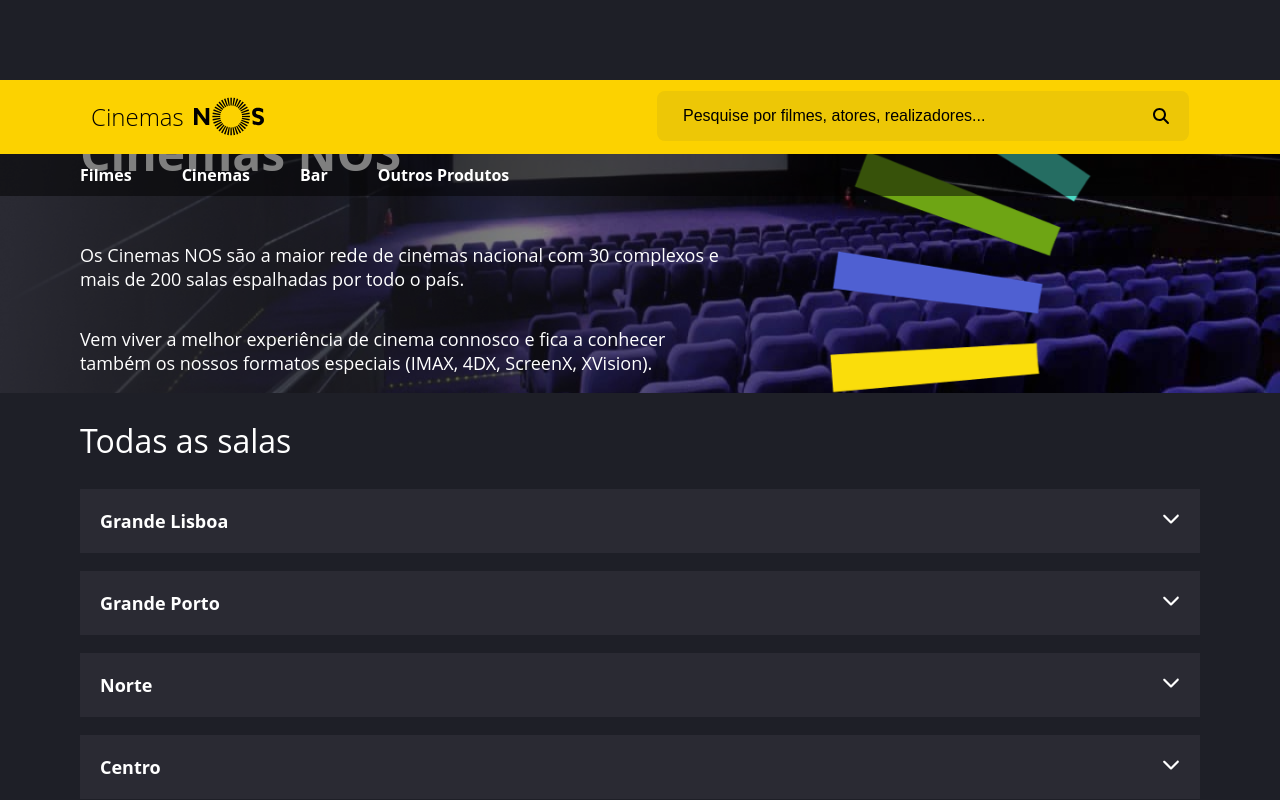
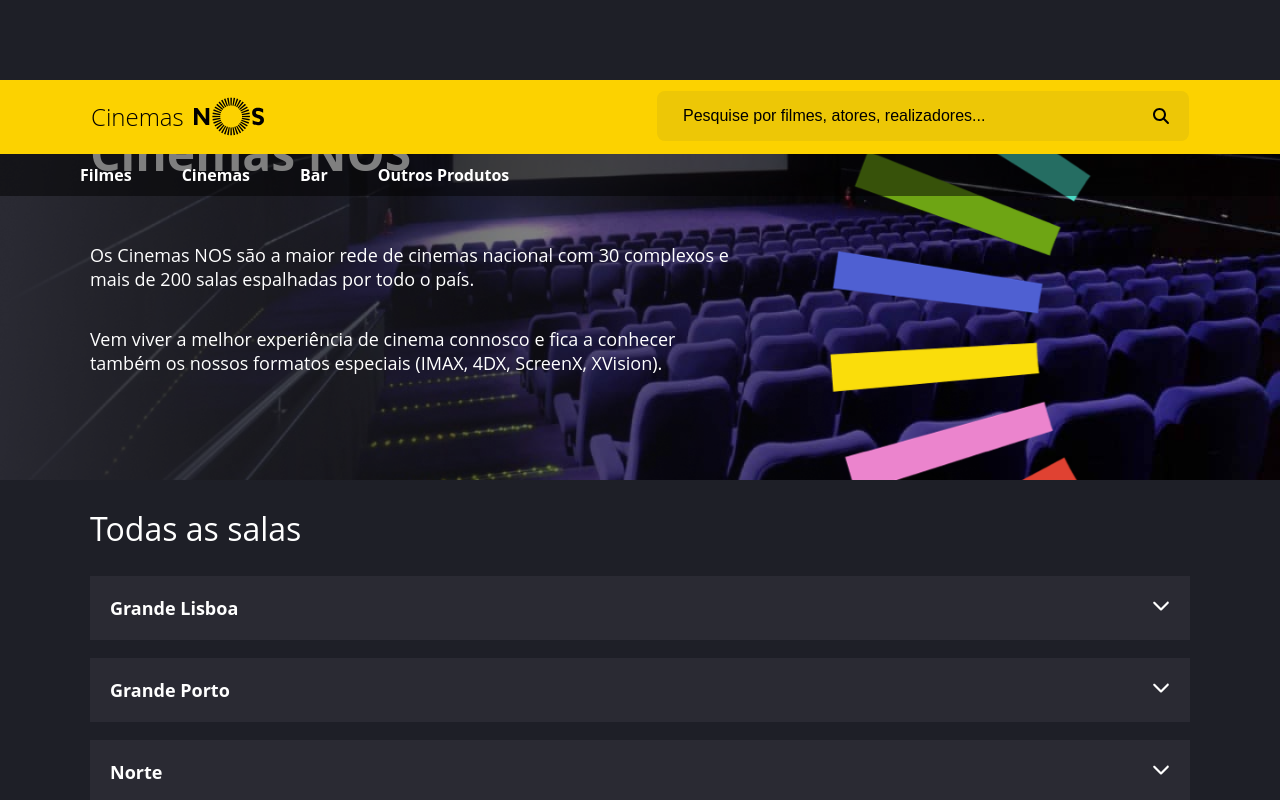
Before and after one commit to esouzadias/cinemas_nos_react_2023, a React (Create React App) app in the folder cnos_2023/: page / in a window 1280 px wide. Shown: the top 800 px of the page. Built offline with nearby package versions, Linux system fonts and the light colour scheme; no server answers.

Commit message:
Update Cinemas, CinemasList

```diff
--- a/cnos_2023/src/Layout/Cinemas/Cinemas.js
+++ b/cnos_2023/src/Layout/Cinemas/Cinemas.js
@@ -4,7 +4,7 @@
 import { FontAwesomeIcon } from '@fortawesome/react-fontawesome'
 import { faChevronDown } from '@fortawesome/free-solid-svg-icons'
 
-function Cinemas() {
+function Cinemas({cinemasList}) {
   const [selectedOption, setSelectedOption] = useState('');
 
   const handleListClick = (option) => {
@@ -32,37 +32,37 @@
           <span>Grande Lisboa</span>
           <FontAwesomeIcon className='icon' icon={faChevronDown}/>
         </h3>
-        {selectedOption === "Grande Lisboa" && (<CinemasList selectedOption={selectedOption}/>)}
+        {selectedOption === "Grande Lisboa" && (<CinemasList cinemasList={cinemasList} selectedOption={selectedOption}/>)}
 
         <h3 className="cinemas-list-selection" onClick={() => handleListClick('Grande Porto')}>
           <span>Grande Porto</span>
           <FontAwesomeIcon className='icon' icon={faChevronDown}/>
         </h3>
-        {selectedOption === "Grande Porto" && (<CinemasList selectedOption={selectedOption}/>)}
+        {selectedOption === "Grande Porto" && (<CinemasList cinemasList={cinemasList} selectedOption={selectedOption}/>)}
 
         <h3 className="cinemas-list-selection" onClick={() => handleListClick('Norte')}>
           <span>Norte</span>
           <FontAwesomeIcon className='icon' icon={faChevronDown}/>
         </h3>
-        {selectedOption === "Norte" && (<CinemasList selectedOption={selectedOption}/>)}
+        {selectedOption === "Norte" && (<CinemasList cinemasList={cinemasList} selectedOption={selectedOption}/>)}
 
         <h3 className="cinemas-list-selection" onClick={() => handleListClick('Centro')}>
           <span>Centro</span>
           <FontAwesomeIcon className='icon' icon={faChevronDown}/>
         </h3>
-        {selectedOption === "Centro" && (<CinemasList selectedOption={selectedOption}/>)}
+        {selectedOption === "Centro" && (<CinemasList cinemasList={cinemasList} selectedOption={selectedOption}/>)}
 
         <h3 className="cinemas-list-selection" onClick={() => handleListClick('Sul')}>
           <span>Sul</span>
           <FontAwesomeIcon className='icon' icon={faChevronDown}/>
         </h3>
-        {selectedOption === "Sul" && (<CinemasList selectedOption={selectedOption}/>)}
+        {selectedOption === "Sul" && (<CinemasList cinemasList={cinemasList} selectedOption={selectedOption}/>)}
 
         <h3 className="cinemas-list-selection" onClick={() => handleListClick('Madeira')}>
           <span>Madeira</span>
           <FontAwesomeIcon className='icon' icon={faChevronDown}/>
         </h3>
-        {selectedOption === "Madeira" && (<CinemasList selectedOption={selectedOption}/>)}
+        {selectedOption === "Madeira" && (<CinemasList cinemasList={cinemasList} selectedOption={selectedOption}/>)}
       </div>
     </div>
   )
--- a/cnos_2023/src/Layout/Cinemas/Cinemas.scss
+++ b/cnos_2023/src/Layout/Cinemas/Cinemas.scss
@@ -5,15 +5,16 @@
   width: 100%;
   color: white;
   font-size: 18px;
-  margin: 80px 0;
+  margin: 80px 0 0 0;
   #cinemas-banner-content{
+    height: 400px;
     width: 100%;
     background: url("../../Assets/Images/banner_cinemas.png");
     background-size: cover;
   }
   #cinemas-banner{
     width: 50%;
-    padding: 0 80px;
+    padding: 0 90px;
     display: flex;
     flex-direction: column;
     align-items: baseline;
@@ -23,7 +24,7 @@
     }
   }
   #cinemas-list-main{
-    padding: 0 80px;
+    padding: 0 90px;
     &:focus {
       outline: none;
     }
--- a/cnos_2023/src/Layout/Cinemas/CinemasList.js
+++ b/cnos_2023/src/Layout/Cinemas/CinemasList.js
@@ -1,8 +1,8 @@
 import React from 'react'
 import './CinemasList.scss'
 
-function CinemasList({ selectedOption }) {
-  const cinemasList = {
+function CinemasList({ selectedOption, cinemasList }) {
+  /* const cinemasList = {
     "Grande Lisboa": [
       { "cinema": "Alfragide", "salas": 8 },
       { "cinema": "Amoreiras", "salas": 12 },
@@ -46,7 +46,7 @@
       { "cinema": "La Vie", "salas": 6 },
       { "cinema": "Porto Santo", "salas": 7 }
     ]
-  }
+  } */
   const selectedCinemas = cinemasList[selectedOption] || [];
 
   return (
```
